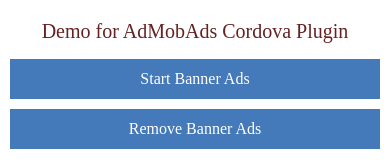
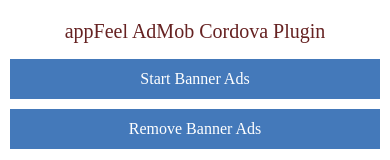
Before and after one commit to appfeel/admob-google-demo, a plain HTML site: page www/index.html in a window 390 px wide. Shown: the top 160 px of the page. Drawn offline with Linux system fonts and the light colour scheme; some packages are replaced by stand-ins of ours.

Commit message:
Update documentation

```diff
--- a/www/index.html
+++ b/www/index.html
@@ -39,7 +39,7 @@
 
 <body onresize="app.onResize()">
   <div id="fullpage" class="app">
-    <h1>Demo for AdMobAds Cordova Plugin</h1>
+    <h1>appFeel AdMob Cordova Plugin</h1>
     <div id="progressDialog" class="progressDialog hidden">
       <div id="spinner"></div>
       <span id="message">Loading ads...</span>
```
Also changed, not shown: 1 other file.
